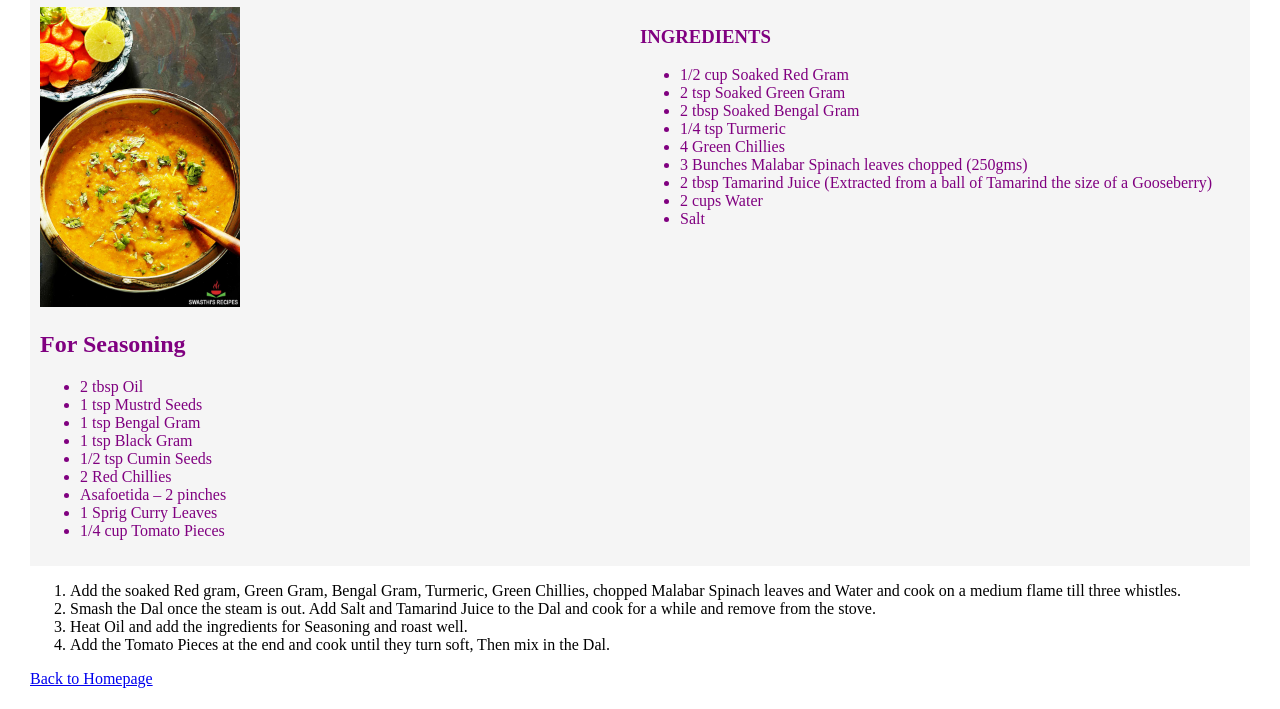
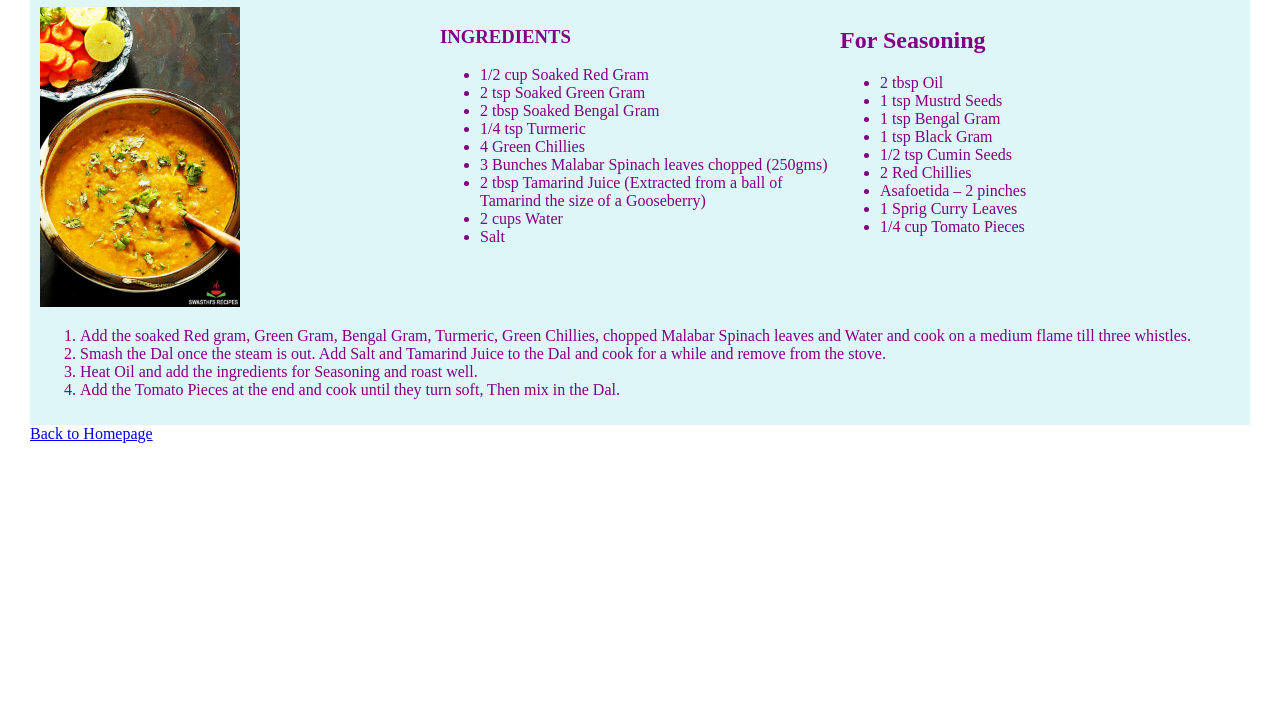
Before and after one commit to GlattalRama/odin-recipes, a plain HTML site: page recipes/dalfry.html in a window 1280 px wide. Shown: the part 91-800 px from the top of the page. Drawn offline with Linux system fonts and the light colour scheme.

Commit message:
added flex for seasoning

```diff
--- a/recipes/css/dishes.css
+++ b/recipes/css/dishes.css
@@ -8,7 +8,7 @@
 }
 
 .dishsection {
-    background-color: rgb(245, 245, 245);
+    background-color: rgb(222, 246, 248);
     text-align: left;
     color: purple;
     padding: 10px;
@@ -33,10 +33,12 @@
 
 .dishimage {
     flex: 1;
-    width: 50%;
 
 }
 .ingredients {
     flex: 1;
-    width: 50%;
+
 }
+.seasoning {
+    flex: 1;
+}
--- a/recipes/dalfry.html
+++ b/recipes/dalfry.html
@@ -38,13 +38,7 @@
 
             </div>
 
-
-
-
-        </div>
-
-
-
+            <div class="seasoning">
                 <h2>For Seasoning</h2>
 
             <ul>
@@ -62,15 +56,23 @@
             </div>
 
 
+
+        </div>
+
+
+
+
         <ol>
-        <li>Add the soaked Red gram, Green Gram, Bengal Gram, Turmeric, Green Chillies, chopped Malabar Spinach leaves
+            <li>Add the soaked Red gram, Green Gram, Bengal Gram, Turmeric, Green Chillies, chopped Malabar Spinach
+                leaves
                 and Water and cook on a medium flame till three whistles. </li>
-        <li>Smash the Dal once the steam is out. Add Salt and Tamarind Juice to the Dal and cook for a while and remove
+            <li>Smash the Dal once the steam is out. Add Salt and Tamarind Juice to the Dal and cook for a while and
+                remove
                 from the stove. </li>
             <li>Heat Oil and add the ingredients for Seasoning and roast well.</li>
             <li>Add the Tomato Pieces at the end and cook until they turn soft, Then mix in the Dal. </li>
         </ol>
-
+    </div>
     <a href="../index.html">Back to Homepage</a>
 
 </body>
```
Also changed, not shown: recipes/aloofry.html (+2 -1 lines). Lines whose indentation alone changed are shown as unchanged.
